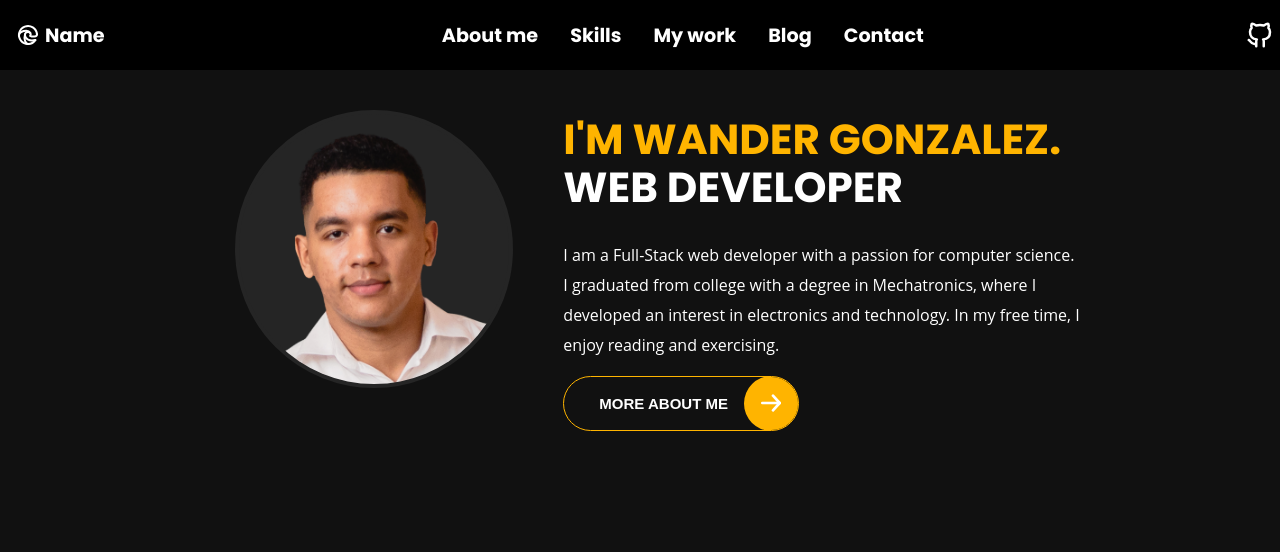
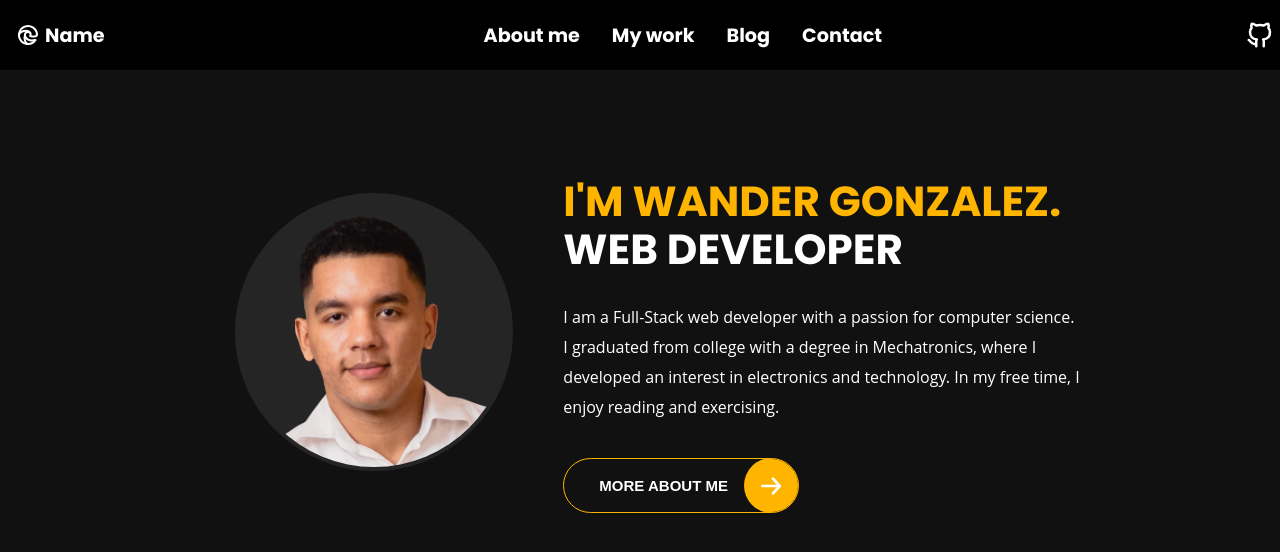
Before and after one commit to wandergithub/w-portfolio, a React (Create React App) app: page / in a window 1280 px wide. Shown: the top 552 px of the page. Built offline with nearby package versions, Linux system fonts and the light colour scheme.

Commit message:
delete skills routes

```diff
--- a/src/App.js
+++ b/src/App.js
@@ -28,7 +28,6 @@ function App() {
       <div style={style.separator}></div>
       <Routes>
         <Route path='/' element={<About />} />
-        <Route path='/skills' element={<Skills />} />
         <Route path='/work' element={<Work />} />
         <Route path='/blog' element={<Blog />} />
         <Route path='/contact' element={<Contact />} />
--- a/src/components/About/About.js
+++ b/src/components/About/About.js
@@ -20,7 +20,7 @@ const About = () => {
           developed an interest in electronics and technology. In my free time,
           I enjoy reading and exercising.
         </p>
-        <button className="button">
+        <button className="button" style={{margin: "20px 0px"}}>
           <span className="button-text">more about me</span>
           <span className="button-icon"></span>
         </button>
--- a/src/components/shared/NavbarItems.js
+++ b/src/components/shared/NavbarItems.js
@@ -2,10 +2,6 @@ const navbarItems = [
     {
       title: "About me",
       link: "/",
-    },
-    {
-      title: "Skills",
-      link: "/skills",
     },
     {
       title: "My work",
--- a/src/components/shared/_general.scss
+++ b/src/components/shared/_general.scss
@@ -41,4 +41,5 @@ $font-2: "Open Sans", sans-serif;
 #root {
   display: flex;
   flex-direction: column;
+  gap: 10vh;
 }
```
